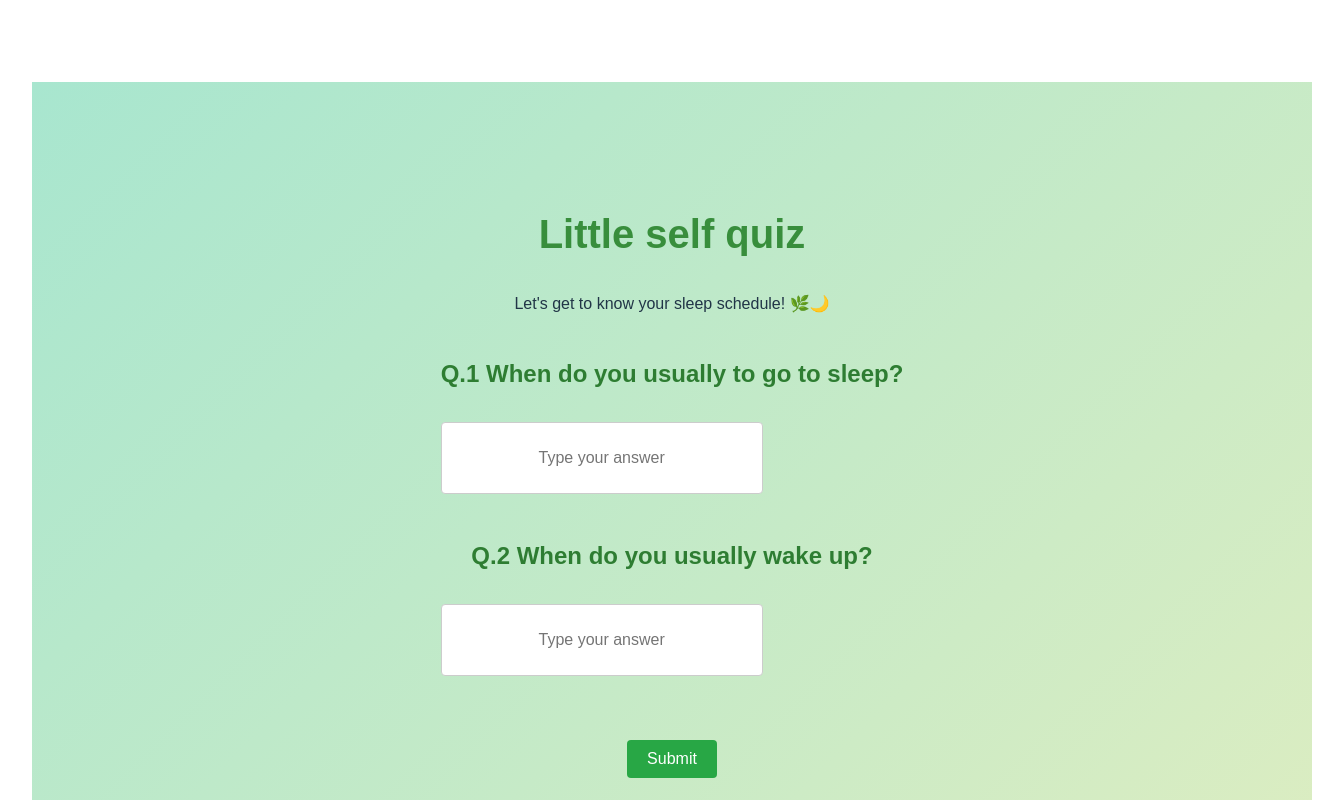
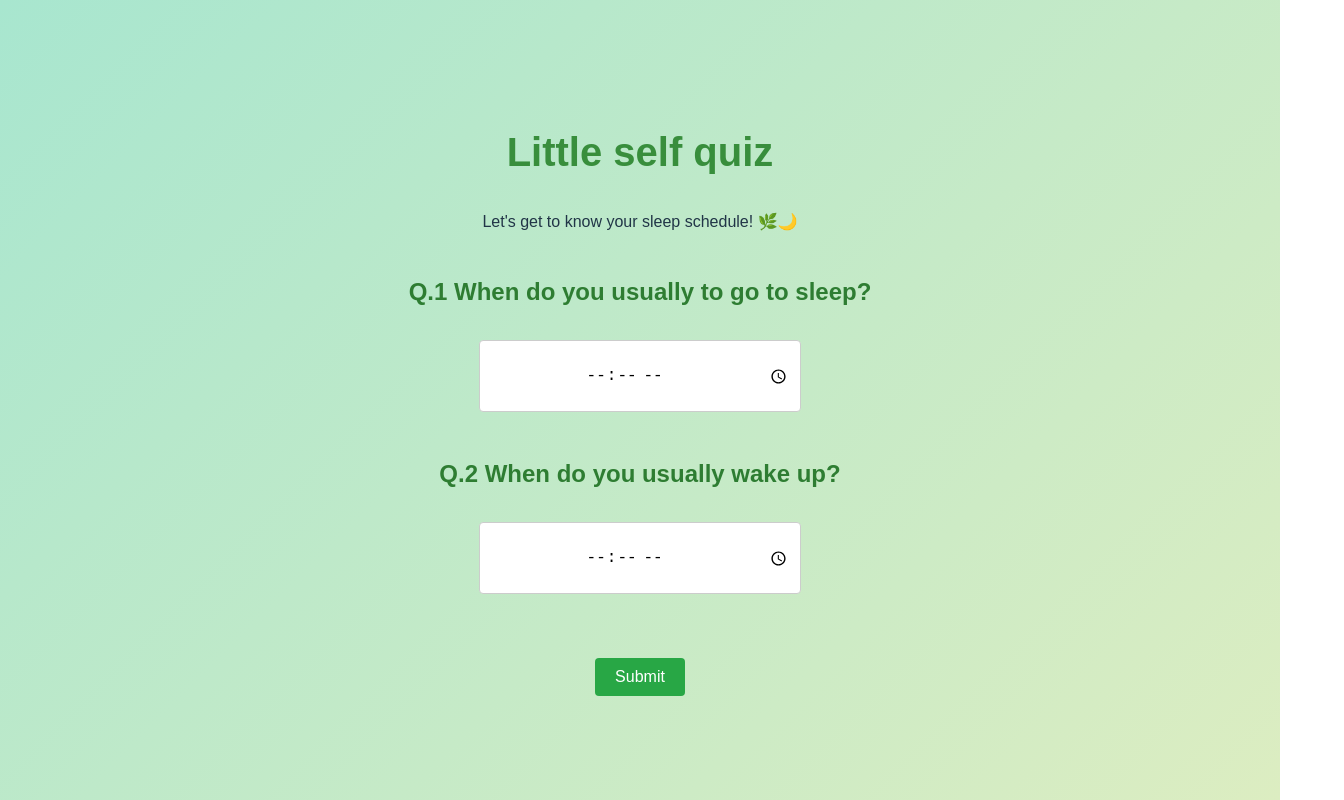
Before and after one commit to 2kristint/isu_hackathon, a React (Vite) app in the folder project/: page / in a window 1280 px wide. Shown: the top 800 px of the page, 1344 px wide, since content can reach past the window. Built offline with nearby package versions, Linux system fonts and the light colour scheme.

Commit message:
update quiz look

```diff
--- a/project/src/quiz.jsx
+++ b/project/src/quiz.jsx
@@ -27,14 +27,14 @@ const QuizPage = () => {
   };
 
   return (
-    <div className = "quiz-container" style={{ fontFamily: "Arial, sans-serif", textAlign: "center", marginTop: "50px" }}>
-      <h1 className = "quiz-title">Little self quiz</h1>
+    <div className="quiz-container" style={{ fontFamily: "Arial, sans-serif", textAlign: "center" }}>
+      <h1 className="quiz-title">Little self quiz</h1>
       <p>Let's get to know your sleep schedule! 🌿🌙</p>
       <form onSubmit={handleSubmit}>
-        <div style={{ display: 'flex', flexDirection: 'column' }}>
-          <h3 className = "quiz-question">Q.1 When do you usually to go to sleep?</h3>
-          <input className = "quiz-input"
-            type="text"
+        <div style={{ display: 'flex', flexDirection: 'column', alignItems: 'center' }}>
+          <h3 className="quiz-question">Q.1 When do you usually to go to sleep?</h3>
+          <input className="quiz-input"
+            type="time"
             placeholder="Type your answer"
             value={userAnswer1}
             onChange={(e) => setUserAnswer1(e.target.value)}
@@ -48,9 +48,9 @@ const QuizPage = () => {
               borderRadius: "4px",
             }}
           />
-          <h3 className = "quiz-question">Q.2 When do you usually wake up?</h3>
-          <input className = "quiz-input"
-            type="When do you usually wake up?"
+          <h3 className="quiz-question">Q.2 When do you usually wake up?</h3>
+          <input className="quiz-input"
+            type="time"
             placeholder="Type your answer"
             value={userAnswer2}
             onChange={(e) => setUserAnswer2(e.target.value)}
@@ -67,7 +67,7 @@ const QuizPage = () => {
           />
         </div>
         <br />
-        <button className = "quiz-button"
+        <button className="quiz-button"
           type="submit"
           style={{
             padding: "10px 20px",
--- a/project/src/quizPage.css
+++ b/project/src/quizPage.css
@@ -8,9 +8,9 @@
   display: flex;
   flex-direction: column;
   justify-content: center;
-    margin:0;
-    padding:0;
-    box-sizing:border-box;
+  margin: 0;
+  padding: 0;
+  box-sizing: border-box;
   align-items: center;
   overflow: hidden;
 }
@@ -67,6 +67,10 @@
   box-shadow: 0px 5px 10px rgba(0, 0, 0, 0.2);
 }
 
+#root {
+  padding: 0;
+  margin: 0;
+}
 
 
 /* Keyframes for animations */
@@ -75,6 +79,7 @@
     opacity: 0;
     transform: translateY(-20px);
   }
+
   to {
     opacity: 1;
     transform: translateY(0);
@@ -86,10 +91,12 @@
     transform: scale(0.5);
     opacity: 0;
   }
+
   60% {
     transform: scale(1.2);
     opacity: 1;
   }
+
   100% {
     transform: scale(1);
   }
@@ -99,6 +106,7 @@
   0% {
     transform: scale(0);
   }
+
   100% {
     transform: scale(1);
   }
```
Also changed, not shown: project/note.txt. Lines whose indentation alone changed are shown as unchanged.
